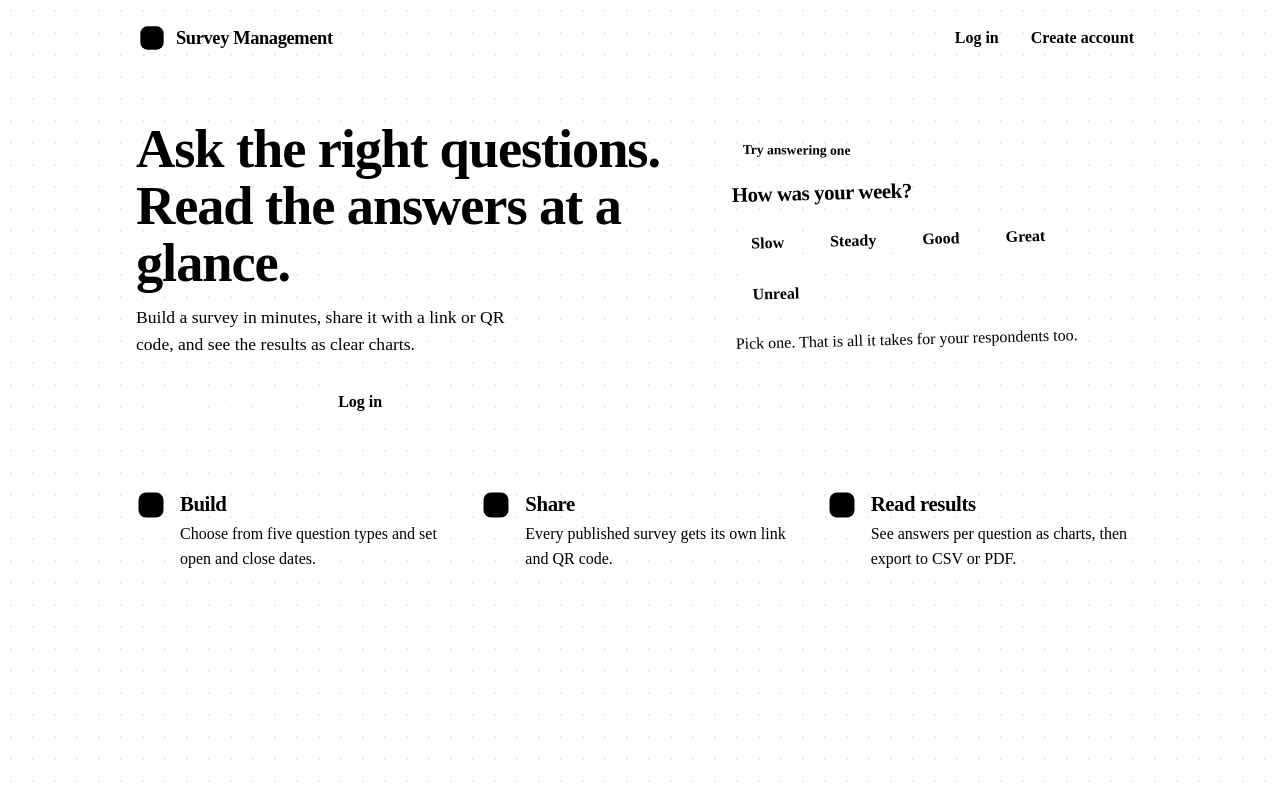
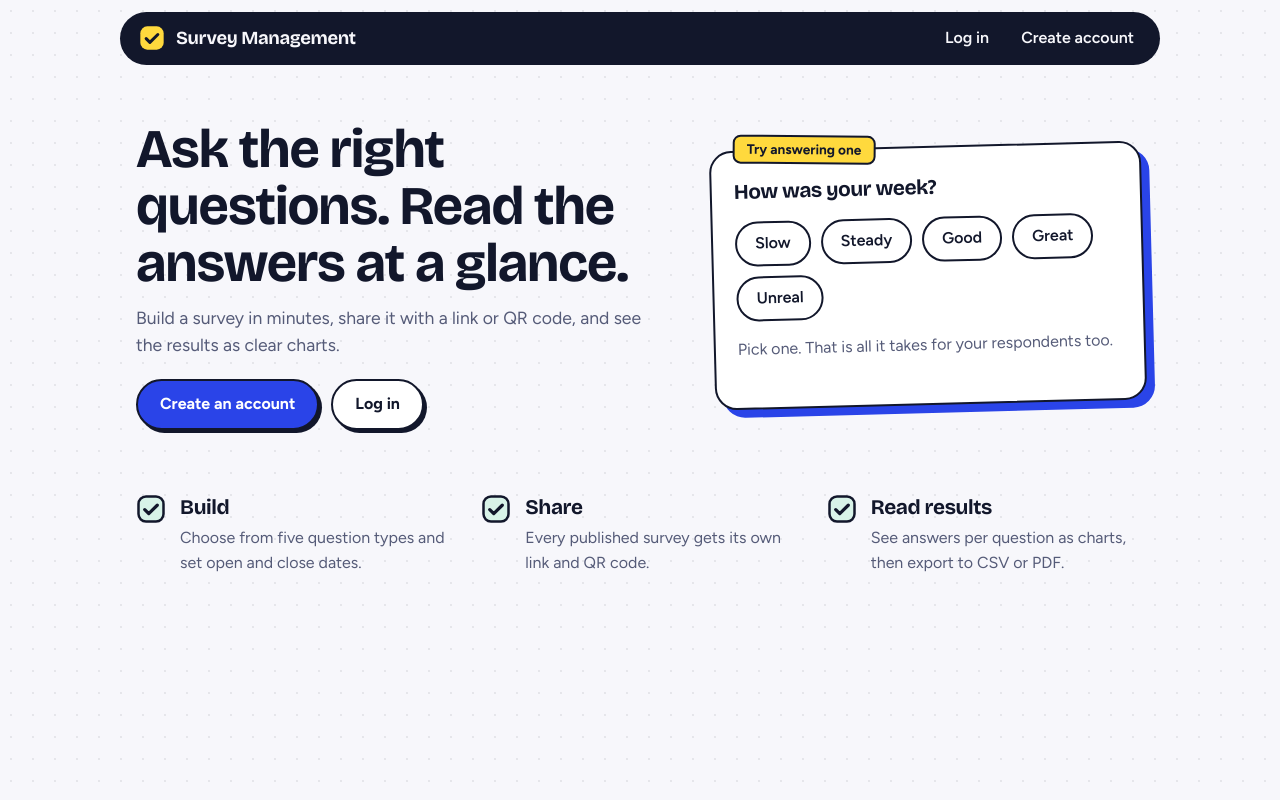
Before and after one commit to harshitvaish94/Survey-Software-Creating-Conducting-Online-Surveys-and-Publishing-Results, a React (Vite) app in the folder frontend/: page / in a window 1280 px wide. Built offline with nearby package versions, Linux system fonts and the light colour scheme; no server answers.

Commit message:
SMS-26 restore theme variables dropped in the SMS-16 merge

```diff
--- a/frontend/src/index.css
+++ b/frontend/src/index.css
@@ -1,3 +1,16 @@
+:root {
+  --ink: #12172b;
+  --paper: #f7f7fb;
+  --card: #ffffff;
+  --cobalt: #2a44e8;
+  --lemon: #ffd93d;
+  --mint: #d8f3e8;
+  --line: #dfe2ef;
+  --muted: #555b78;
+  --danger: #c0102f;
+  --font-display: 'Bricolage Grotesque', 'Segoe UI', system-ui, sans-serif;
+  --font-body: 'Figtree', 'Segoe UI', system-ui, sans-serif;
+}
 * { box-sizing: border-box; }
 body {
   margin: 0;
```
